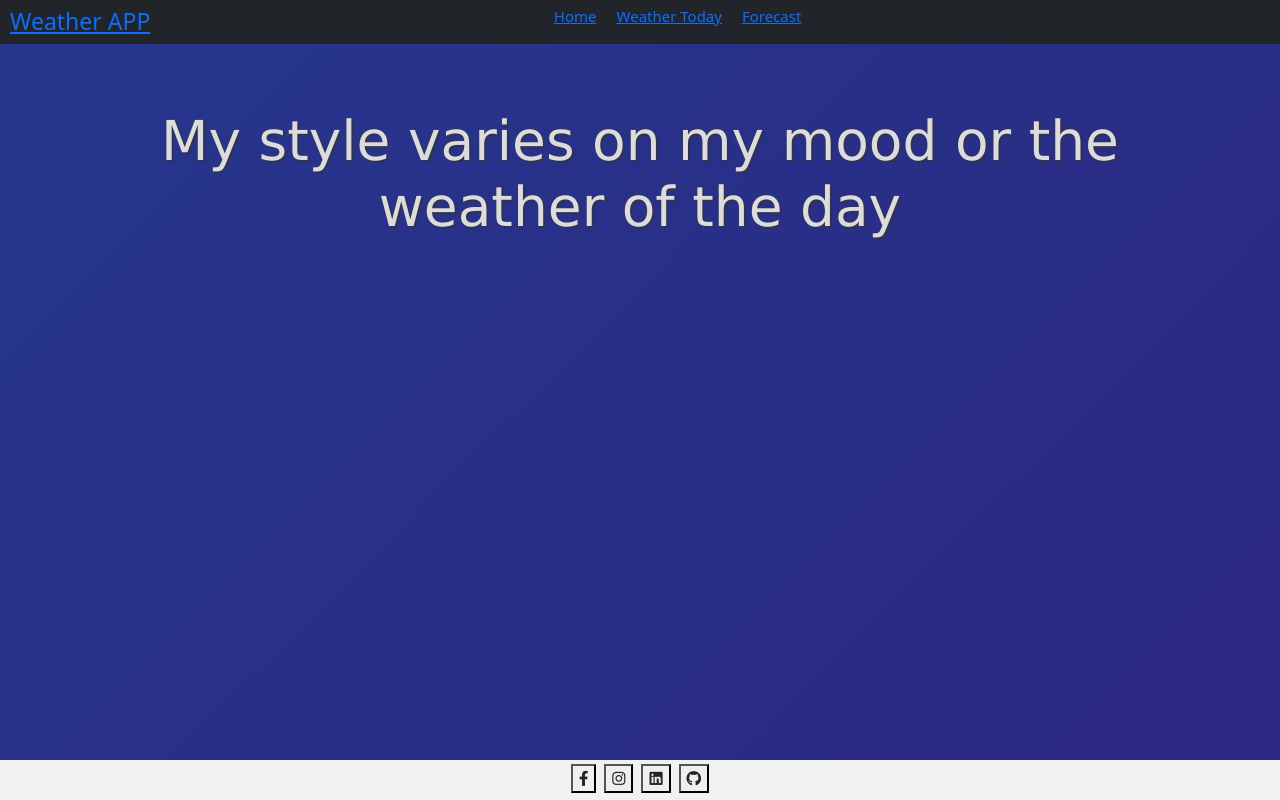
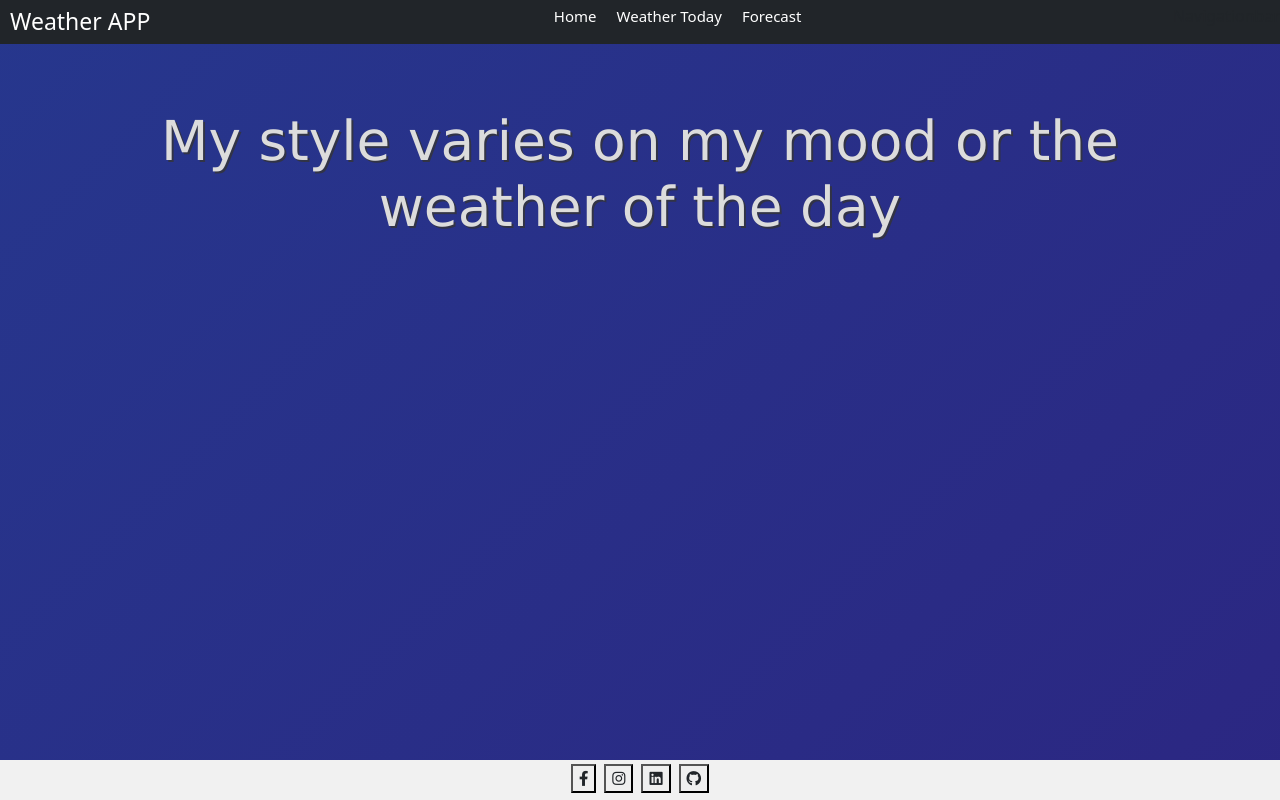
Before and after one commit to a1ishco/application1, a React (Create React App) app: page / in a window 1280 px wide. Built offline with nearby package versions, Linux system fonts and the light colour scheme.

Commit message:
Style changed

```diff
--- a/src/components/styles.css
+++ b/src/components/styles.css
@@ -1,7 +1,7 @@
 a {
-    color: white;
-    text-decoration: none;
-    justify-content: center;
+    color: white !important;
+    text-decoration: none !important;
+    justify-content: center !important;
     font-size: 15px;
 }
 
--- a/src/pages/Forecast.jsx
+++ b/src/pages/Forecast.jsx
@@ -38,7 +38,6 @@ export default function Forecast() {
         })
             .finally(() => {
             });
-
 
     }
 
```
